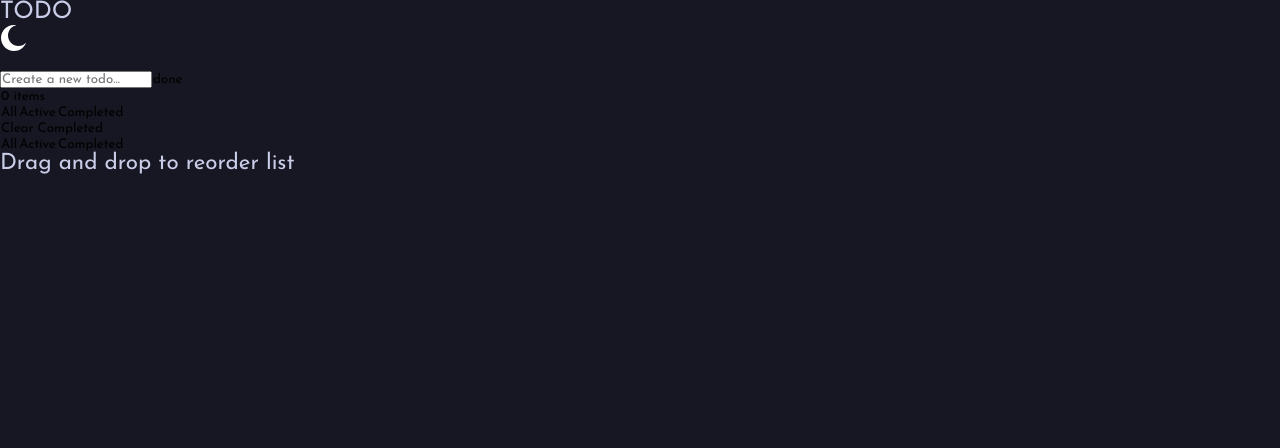
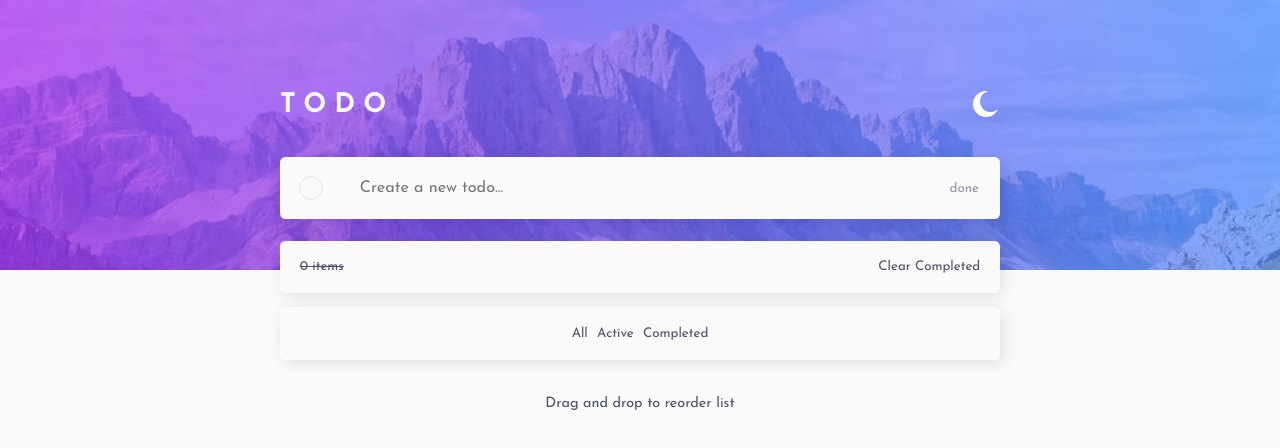
Before and after one commit to JoaquinRodriguez04/Todo-app, a React (Vite) app: page / in a window 1280 px wide. Shown: the top 448 px of the page. Built offline with nearby package versions, Linux system fonts and the light colour scheme.

Commit message:
se modifico el archivo App.css

```diff
--- a/src/App.css
+++ b/src/App.css
@@ -47,14 +47,329 @@ The designs were created to the following widths:
 
 /* creando las variables */
 :root{
+    /* dark-mode */
     --clr-Dark-Blue: #161722;
     --clr-Dark-Desaturated-Blue: #25273c;
     --clr-Light-Grayish-Blue: #cacde8;
+    --clr-Dark-Grayish-Blue: #777a92;
+    --clr-Very-Dark-Grayish-Blue: #393a4c;
+    --clr-Very-Dark-Grayish-Blue2: #4d5066;
 
+    /* light-mode */
+    --Very-Light-Gray: #fafafa;
+    --Very-Light-Grayish-Blue: #e4e5f1;
+    --Light-Grayish-Blue: #d2d3db;
+    --Dark-Grayish-Blue: #9394a5;
+    --Very-Dark-Grayish-Blue: #484b6a;
+
+    /* general */
+    --clr-white: #f9f9ff;
+    --clr-check-background: #57ddff to #c058f3;
+    --clr-Bright-Blue: #3a7bfd;
 }
 
 /* estilando el body */
 body{
+    font-size: 18px;
+}
+
+button:hover{
+    cursor: url(assets/Mickey-Mouse-cursor.cur), auto;
+}
+
+.app-container{
+    height: 100vh;
+    background-color: var(--Very-Light-Gray);
+}
+
+.app-mode-dark{
     background-color: var(--clr-Dark-Blue);
     color: var(--clr-Light-Grayish-Blue);
 }
+
+/* estilando el hero-todo-container */
+.hero-todo-container{
+    background-image: url(assets/bg-desktop-light.jpg);
+    background-size: cover;
+    height: 15em;
+    position: relative;
+}
+
+/* image-mode-dark */
+.image-mode-dark{
+    background-image: url(assets/bg-desktop-dark.jpg);
+}
+
+.image-mode-animation{
+    animation: backgroundAnimation .3s ease-out;
+    transform-origin: right top;
+}
+
+@keyframes backgroundAnimation {
+    to{
+        transform: scale(1);
+    }
+
+    from{
+        transform: scale(.1);
+    }
+}
+
+/* estilando el control-center-todo-container */
+
+.control-center-todo-container{
+    width: 40em;
+    position: absolute;
+    left: 50%;
+    transform: translate(-50%);
+    top: 5em;
+}
+
+/* estilando el banner-todo-container */
+.banner-todo-container{
+    display: flex;
+    align-items: center;
+    justify-content: space-between;
+}
+
+.banner-title{
+    color: var(--clr-white);
+    font-weight: 700;
+    letter-spacing: .3em;
+}
+
+.banner-todo-icon-mode{
+    animation: rotating-mode 1s ease-in-out;
+}
+
+@keyframes rotating-mode {
+    to{
+        transform: scale(1.3);
+        transform: rotate(0);
+    }
+
+    50%{
+        transform: rotate(50deg);
+    }
+
+    from{
+        transform: scale(1);
+        transform: rotate(0);
+    }
+}
+
+/* todo-absolute ==> el todo-absolute es una clase reutilizable para no estilizar dos veces seguidas */
+.todo-absolute {
+    background-color: var(--Very-Light-Gray);
+    color: var(--Very-Dark-Grayish-Blue);
+    border-radius: .3em;
+    box-shadow: 3px 3px 15px rgba(0, 0, 0, .1);
+}
+
+.create-mode-dark{
+    background-color: var(--clr-Dark-Desaturated-Blue);
+    color: var(--clr-Light-Grayish-Blue);
+}
+
+/* todo-circle-complete ==> el todo-circle-complete se encarga de indicar si la tarea esta completa o no */
+.todo-circle{
+    width: 1.8em;
+    height: 1.8em;
+    border-radius: 100vmax;
+    border: 1px solid var(--Very-Light-Grayish-Blue);
+}
+
+.todo-circle:hover{
+    border-color: #57ddff;
+}
+
+/* todo-circle-dark-mode */
+.todo-circle-dark-mode{
+    border: 1px solid var(--clr-Very-Dark-Grayish-Blue);
+}
+
+/* todo-circle-checked */
+.todo-circle-checked{
+    background-image: linear-gradient(150deg, #57ddff, #c058f3);
+    display: flex;
+    align-items: center;
+    justify-content: center;
+    position: relative;
+}
+
+.img-check{
+    width: .8em;
+}
+
+/* create-todo-container  */
+.create-todo-container{
+    margin-top: 2em;
+    display: flex;
+    gap: .5em;
+    padding: 1em 0 1em 1em;
+}
+
+/* create-todo-form */
+.create-todo-form{
+    display: flex;
+    align-items: center;
+    justify-content: space-between;
+    width: 100%;
+}
+
+/* create-todo-field ==> el create-todo-field es el input que el usuario escribira su todo o tarea */
+.create-todo-field{
+    width: 100%;
+    background-color: transparent;
+    border-color: transparent;
+    color: var(--clr-Light-Grayish-Blue);
+    border-radius: .3em;
+    padding: .1em;
+    font-size: .9em;
+}
+
+.create-todo-field::placeholder{
+    padding-left: .2em;
+}
+
+/* create-todo-btn ==> el create-todo-btn es el button que se encarga de enviar la tarea al formulario y luego recivirlo con el hook de react-hook-form  */
+.create-todo-btn{
+    margin-right: 1.5em;
+    color: var(--Dark-Grayish-Blue);
+}
+
+/* create-todo-btn-mode-dark */
+.create-todo-btn-mode-dark{
+    color: var(--Very-Dark-Grayish-Blue);
+}
+
+/* list-todo-container */
+.list-todo-container{
+    margin-top: 1.2em;
+}
+
+/* todo-item */
+.todo-item{
+    display: flex;
+    align-items: center;
+    justify-content: space-between;
+    padding: 1em 0 1em 1em;
+    border-bottom: 1px solid var(--Very-Light-Grayish-Blue);
+}
+
+/* todo-item-mode-dark */
+.todo-item-mode-dark{
+    border-bottom: 1px solid var(--clr-Very-Dark-Grayish-Blue);
+}
+
+/* todo-item-wrapper-left */
+.todo-item-wrapper-left{
+    display: flex;
+    align-items: center;
+    gap: .8em;
+}
+
+/* todo-item-content */
+.todo-item-content{
+    font-size: .9em;
+}
+
+/* todo-item-checked */
+.todo-item-checked{
+    text-decoration: line-through;
+    color: var(--Light-Grayish-Blue);
+}
+
+/* todo-item-checked-mode-dark */
+.todo-item-checked-mode-dark{
+    color: var(--clr-Very-Dark-Grayish-Blue2);
+}
+
+/* todo-item-cross */
+.todo-item-cross{
+    margin-right: 1.5em;
+}
+
+/* todo-actions-wrapper */
+.todo-actions-wrapper{
+    display: flex;
+    justify-content: space-between;
+    font-size: .8em;
+    color: var(--clr-Very-Dark-Grayish-Blue2);
+    padding: 1em 2em;
+}
+
+/* todo-filter-items */
+.todo-filter-items{
+    display: flex;
+    gap: .5em;
+}
+
+/* filter-todo-mobile */
+.filter-todo-mobile{
+    display: none;
+}
+
+/* filter-todo-mobile-mode-dark */
+.filter-todo-mobile-mode-dark{
+    background-color: var(--clr-Dark-Desaturated-Blue);
+}
+
+/* todo-filter-items-btn */
+:is(.todo-actions-btn, .todo-filter-items-btn){
+    color: var(--clr-Very-Dark-Grayish-Blue2);
+}
+
+:is(.todo-actions-btn, .todo-filter-items-btn):hover{
+    color: var(--clr-Light-Grayish-Blue);
+}
+
+.todo-filter-items-btn:focus{
+    color: var(--clr-Bright-Blue);
+}
+
+/* .btn-strike */
+.btn-strike{
+    text-decoration: line-through;
+}
+
+/* todo-reorder-list */
+.todo-reorder-list{
+    color: var(--clr-Very-Dark-Grayish-Blue2);
+    text-align: center;
+    margin-top: 2.5em;
+    font-size: .8em;
+}
+
+/* media queries - Mobile: 375px - Desktop: 1440px */
+
+@media screen and (max-width:1440px){
+    .todo-filter-items{
+        display: none;
+    }
+
+    .filter-todo-mobile{
+        display: flex;
+        justify-content: center;
+        gap: .5em;
+        padding: 1.3em;
+        margin-top: 1em;
+        font-size: .8em;
+    }
+
+    .todo-actions-wrapper{
+        padding: 1.3em;
+    }
+}
+
+@media screen and (max-width:800px) {
+    .control-center-todo-container{
+        width: 20em;
+    }
+}
+
+@media screen and (max-width:400px) {
+    .control-center-todo-container{
+        width: 15em;
+    }
+}
```
